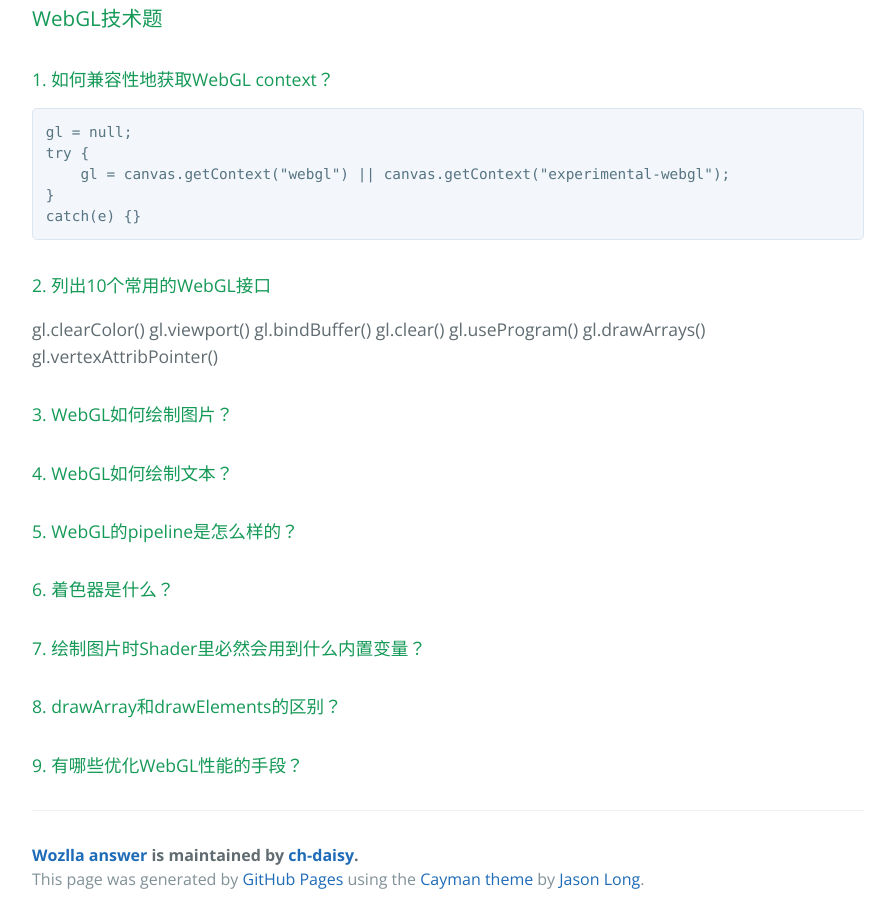
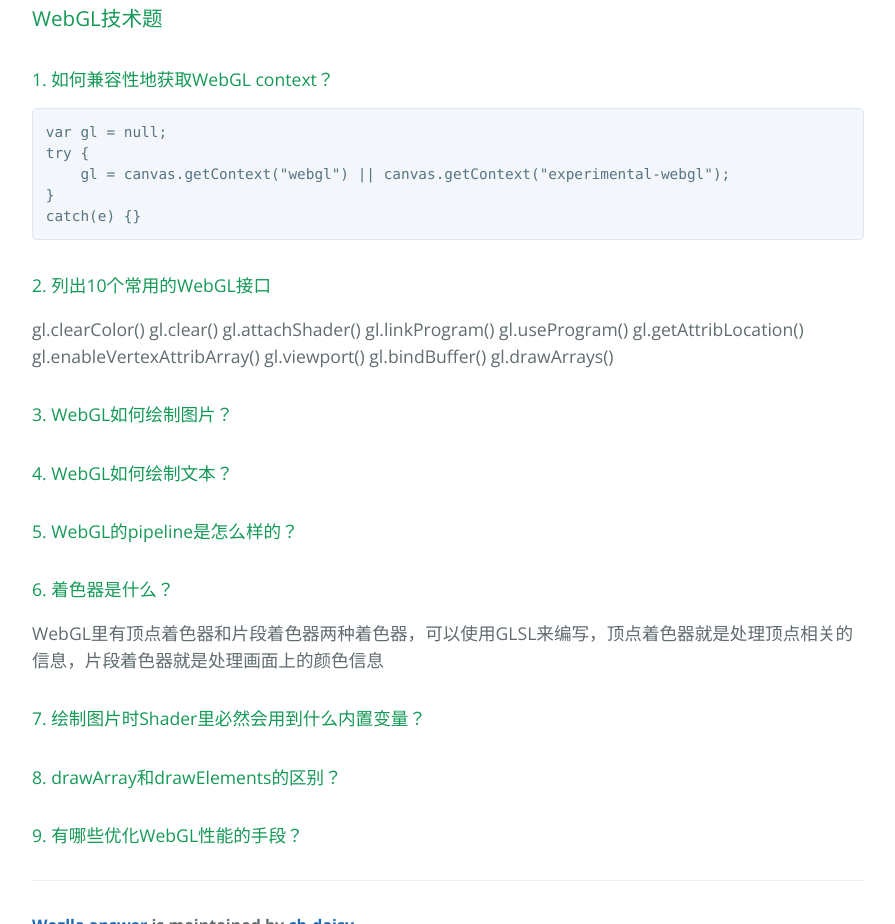
Before and after one commit to ch-daisy/wozlla_answer, a plain HTML site: page index.html in a window 1280 px wide. Shown: the part 2036-2960 px from the top of the page, without its empty margins (192-1087 px from the left). Drawn offline with nearby package versions, Linux system fonts and the light colour scheme.

```diff
--- a/index.html
+++ b/index.html
@@ -88,7 +88,7 @@ setTransform是将当前转换重置为单位矩阵。然后运行 transform()
 <h4>
 <a id="1-如何兼容性地获取webgl-context" class="anchor" href="#1-%E5%A6%82%E4%BD%95%E5%85%BC%E5%AE%B9%E6%80%A7%E5%9C%B0%E8%8E%B7%E5%8F%96webgl-context" aria-hidden="true"><span class="octicon octicon-link"></span></a>1. 如何兼容性地获取WebGL context？</h4>
 
-<pre><code>gl = null;
+<pre><code>var gl = null;
 try {
     gl = canvas.getContext("webgl") || canvas.getContext("experimental-webgl");
 }
@@ -98,7 +98,7 @@ catch(e) {}
 <h4>
 <a id="2-列出10个常用的webgl接口" class="anchor" href="#2-%E5%88%97%E5%87%BA10%E4%B8%AA%E5%B8%B8%E7%94%A8%E7%9A%84webgl%E6%8E%A5%E5%8F%A3" aria-hidden="true"><span class="octicon octicon-link"></span></a>2. 列出10个常用的WebGL接口</h4>
 
-<p>gl.clearColor() gl.viewport() gl.bindBuffer() gl.clear() gl.useProgram() gl.drawArrays() gl.vertexAttribPointer()</p>
+<p>gl.clearColor() gl.clear() gl.attachShader() gl.linkProgram() gl.useProgram() gl.getAttribLocation() gl.enableVertexAttribArray() gl.viewport() gl.bindBuffer() gl.drawArrays()</p>
 
 <h4>
 <a id="3-webgl如何绘制图片" class="anchor" href="#3-webgl%E5%A6%82%E4%BD%95%E7%BB%98%E5%88%B6%E5%9B%BE%E7%89%87" aria-hidden="true"><span class="octicon octicon-link"></span></a>3. WebGL如何绘制图片？</h4>
@@ -111,6 +111,8 @@ catch(e) {}
 
 <h4>
 <a id="6-着色器是什么" class="anchor" href="#6-%E7%9D%80%E8%89%B2%E5%99%A8%E6%98%AF%E4%BB%80%E4%B9%88" aria-hidden="true"><span class="octicon octicon-link"></span></a>6. 着色器是什么？</h4>
+
+<p>WebGL里有顶点着色器和片段着色器两种着色器，可以使用GLSL来编写，顶点着色器就是处理顶点相关的信息，片段着色器就是处理画面上的颜色信息</p>
 
 <h4>
 <a id="7-绘制图片时shader里必然会用到什么内置变量" class="anchor" href="#7-%E7%BB%98%E5%88%B6%E5%9B%BE%E7%89%87%E6%97%B6shader%E9%87%8C%E5%BF%85%E7%84%B6%E4%BC%9A%E7%94%A8%E5%88%B0%E4%BB%80%E4%B9%88%E5%86%85%E7%BD%AE%E5%8F%98%E9%87%8F" aria-hidden="true"><span class="octicon octicon-link"></span></a>7. 绘制图片时Shader里必然会用到什么内置变量？</h4>
```
Also changed, not shown: params.json (+1 -1 lines).
